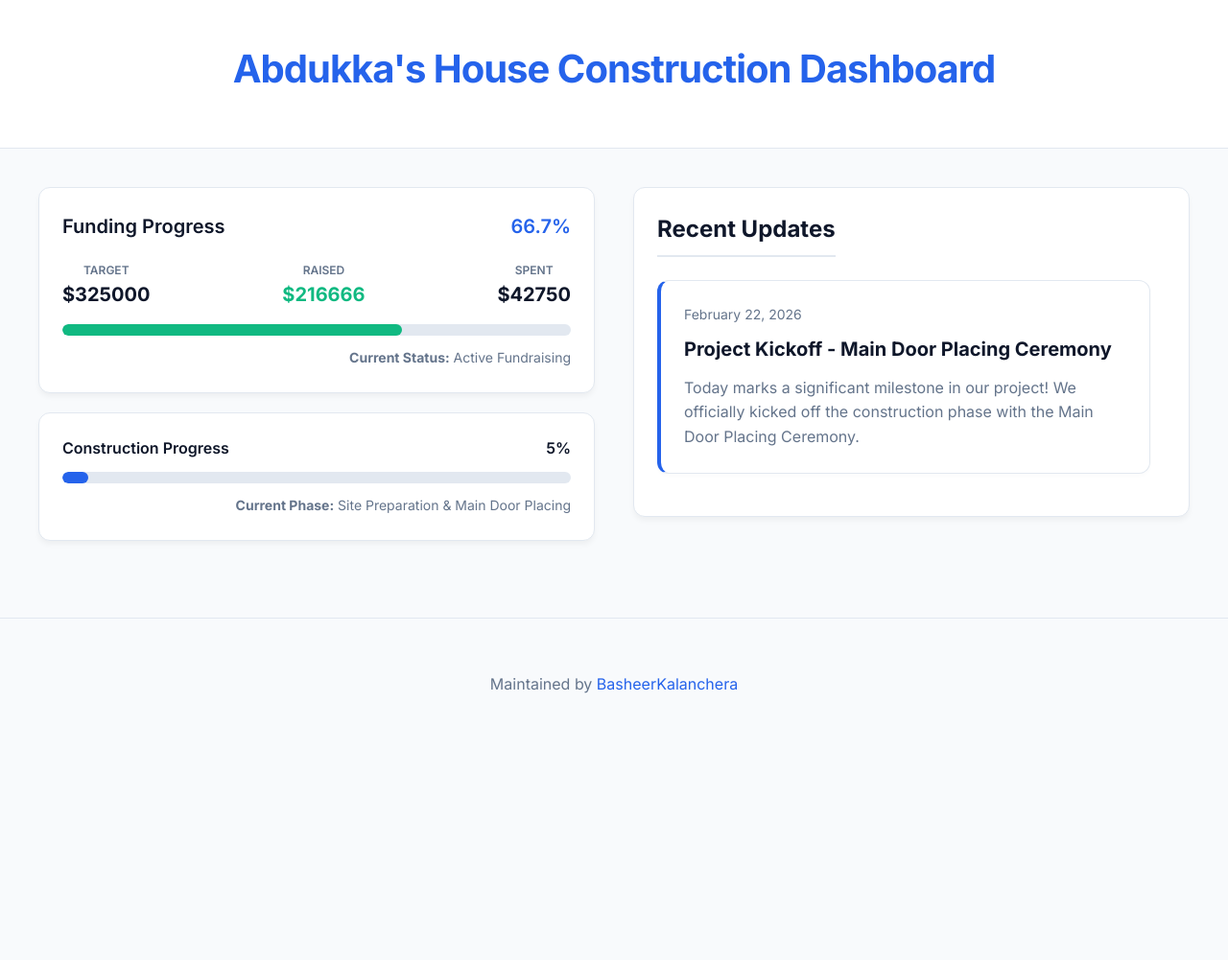
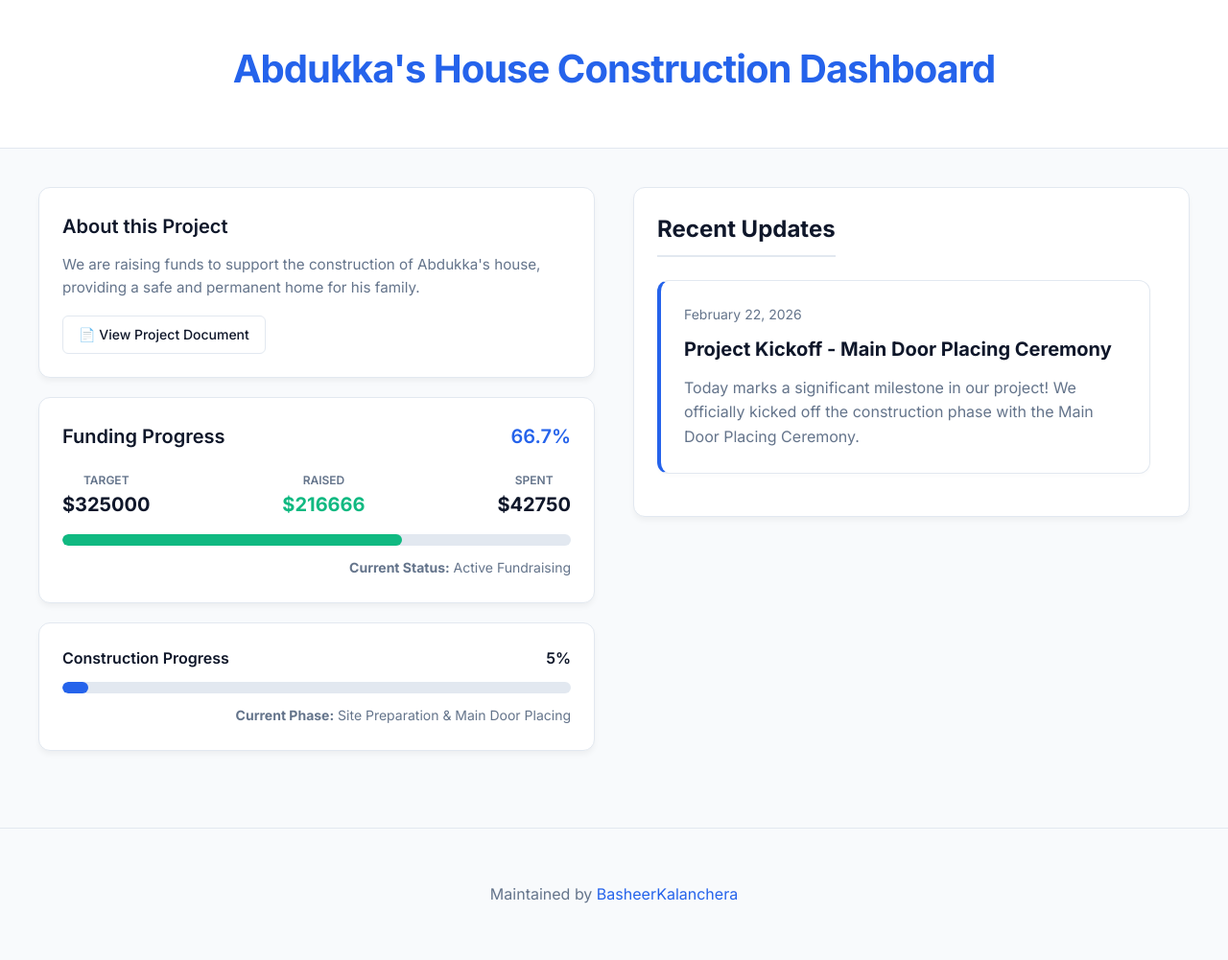
Before and after one commit to BasheerKalanchera/project-amanah, a Jekyll site: the page built from index.html, in a window 1280 px wide. Shown: the whole page at 96% size. Built offline with Jekyll 4.4.1, drawn with Linux system fonts in a browser that asks for light colours; before the commit the page ends 900 px from its top, so only the background shows below that.

Commit message:
feat(ui): add 'about project' card

```diff
--- /dev/null
+++ b/_data/about.yml
@@ -0,0 +1,2 @@
+about_text: "We are raising funds to support the construction of Abdukka's house, providing a safe and permanent home for his family."
+doc_link: "https://docs.google.com/document/d/1OQrZiWfpzIq9EJmBMkSfXP_f5NDVutWEn85DFVtKDuA/edit?usp=sharing"
--- a/index.html
+++ b/index.html
@@ -10,6 +10,22 @@ layout: default
 <div class="dashboard-grid">
     <!-- Left Column: Metrics -->
     <div class="dashboard-left">
+        <!-- About Project Card -->
+        <div class="progress-section" style="margin-bottom: 20px;">
+            <div class="progress-header" style="font-size: 1.25rem; margin-bottom: 12px;">
+                <span>About this Project</span>
+            </div>
+            <p
+                style="color: var(--text-muted); font-size: 0.95rem; line-height: 1.6; margin-top: 0; margin-bottom: 16px;">
+                {{ site.data.about.about_text | default: "Project description goes here." }}
+            </p>
+            <a href="{{ site.data.about.doc_link | default: '#' }}" target="_blank"
+                style="display: inline-block; background-color: var(--card-bg); color: var(--text-main); text-decoration: none; font-weight: 500; font-size: 0.875rem; padding: 8px 16px; border: 1px solid var(--border); border-radius: 6px; transition: all 0.2s;">
+                📄 View Project Document
+            </a>
+        </div>
+
+        <!-- Funding Progress -->
         <div class="progress-section" style="margin-bottom: 20px;">
             <div class="progress-header" style="font-size: 1.25rem; margin-bottom: 20px;">
                 <span>Funding Progress</span>
```
